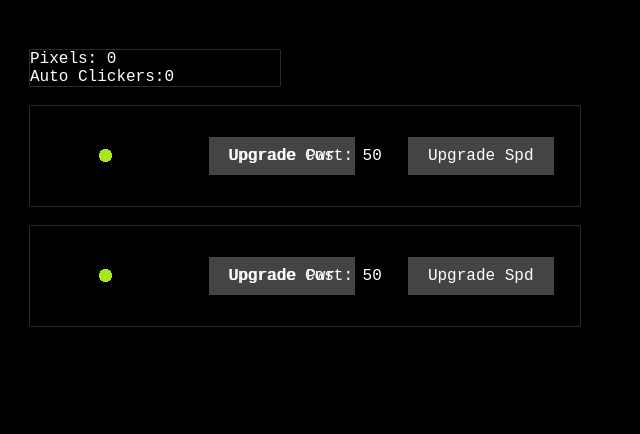
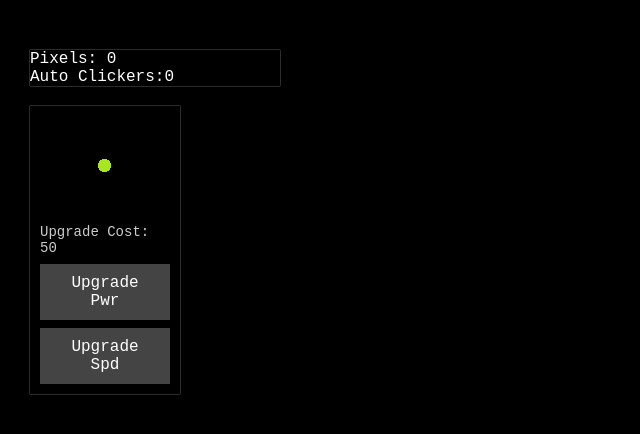
Before and after one commit to yedlavarun/pixel-clicker, a plain HTML site: page index.html in a window 1280 px wide. Shown: the whole page, without its empty margins (0-640 px from the left). Drawn offline with Linux system fonts and the light colour scheme.

Commit message:
updatin the game in itch.io date:June/19th/2025

```diff
--- a/index.html
+++ b/index.html
@@ -20,14 +20,6 @@
       <button class="speed_up"></button>
     </div>
 
-    <div id="blue" class="clicker">
-      <img src="assets/pick.png" alt="Clicker">
-      <button class="power_up"></button>
-      <button class="speed_up"></button>
-    </div>
-
-    <!-- <button id="upgrade">Buy Auto Clicker (Cost: 50)</button> -->
-
   </div>
   <script src="script.js"></script>
 </body>
--- a/script.js
+++ b/script.js
@@ -27,14 +27,15 @@ async function loadPixelData(id, file) {
     updateBoth();
   };
 
+  // Display shared cost above the buttons
   const costDisplay = document.createElement("p");
   costDisplay.textContent = `Upgrade Cost: ${pixelUpgrades[id].upgradeCost}`;
   costDisplay.className = "upgrade-cost";
-  clicker.insertBefore(costDisplay, clicker.children[1]); // insert before the first button
+  clicker.insertBefore(costDisplay, clicker.children[1]);
 }
 
 loadPixelData("green", "green.json");
-loadPixelData("blue", "green.json")
+loadPixelData("blue", "green.json");
 
 // Power up button logic
 document.querySelectorAll(".power_up").forEach(btn => {
@@ -48,22 +49,23 @@ document.querySelectorAll(".power_up").forEach(btn => {
 
     if (score >= upgrades.upgradeCost) {
       score -= upgrades.upgradeCost;
-      autoClickers++;
       upgrades.upgradeCost = Number((upgrades.upgradeCost * upgrades.data.cost_multiplier).toFixed(2));
+      pixelUpgrades[pixelId].data.value *= 1.1;
 
-      btn.textContent = `Upgrade Pwr (${upgrades.upgradeCost})`;
+      // Update both buttons and cost label
+      btn.textContent = `Upgrade Pwr`;
+      const costLabel = btn.closest(".clicker").querySelector(".upgrade-cost");
+      if (costLabel) {
+        costLabel.textContent = `Upgrade Cost: ${upgrades.upgradeCost}`;
+      }
+
       updateBoth();
-    const costLabel = btn.closest(".clicker").querySelector(".upgrade-cost");
-    if (costLabel) {
-      costLabel.textContent = `Upgrade Cost: ${upgrades.upgradeCost}`;
-    }
     }
   };
 });
 
 function updateScore() {
-  scoreDisplay.textContent = score;
-}
+  scoreDisplay.textContent = score.toFixed(2);}
 
 function updateAutoClickers() {
   autoClickersDisplay.textContent = autoClickers;
--- a/style.css
+++ b/style.css
@@ -14,11 +14,14 @@ body {
 
 #green {
   cursor: pointer;
-  image-rendering: pixelated;
 }
 
 .upgrade-cost {
-  position: absolute;
+  font-size: 14px;
+  color: #ccc;
+  margin: 0;
+  padding: 0;
+  align-self: flex-start;
 }
 
 button {
@@ -34,9 +37,12 @@ button {
 
 .clicker {
   display: flex;
-  align-items: center;
-  justify-content: space-around;
-  width: 550px;
+  flex-direction: column;
+  align-items: flex-start;
+  justify-content: center;
+  padding: 10px;
+  gap: 8px;
+  width: 130px;
   user-select: none;
   box-shadow: 0px 0px 1px white;
   margin-top: 20px;
@@ -45,3 +51,7 @@ button {
 .clicker > button {
   height: 30%;
 }
+
+.clicker > img {
+  margin: auto;
+}
```
